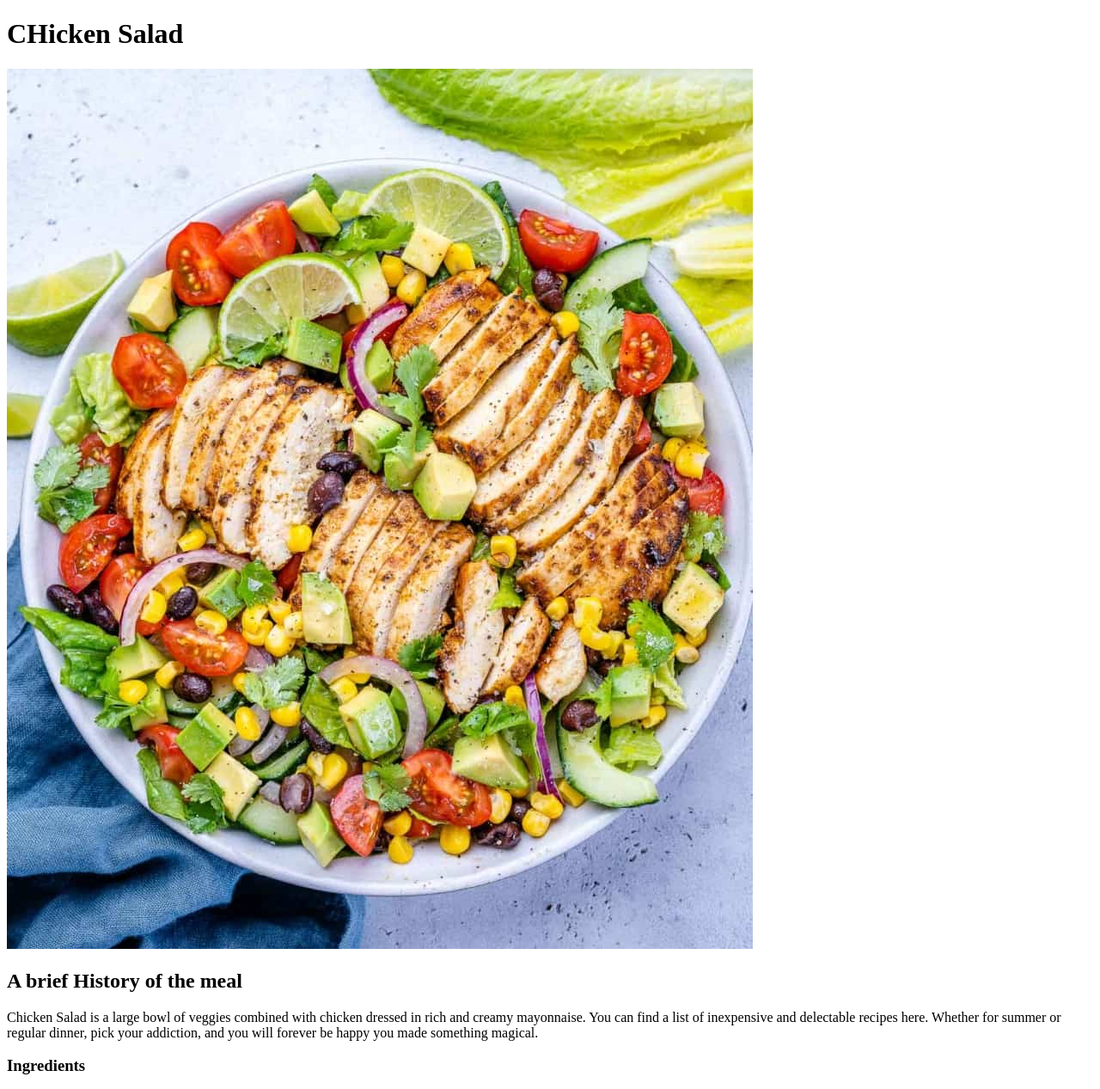
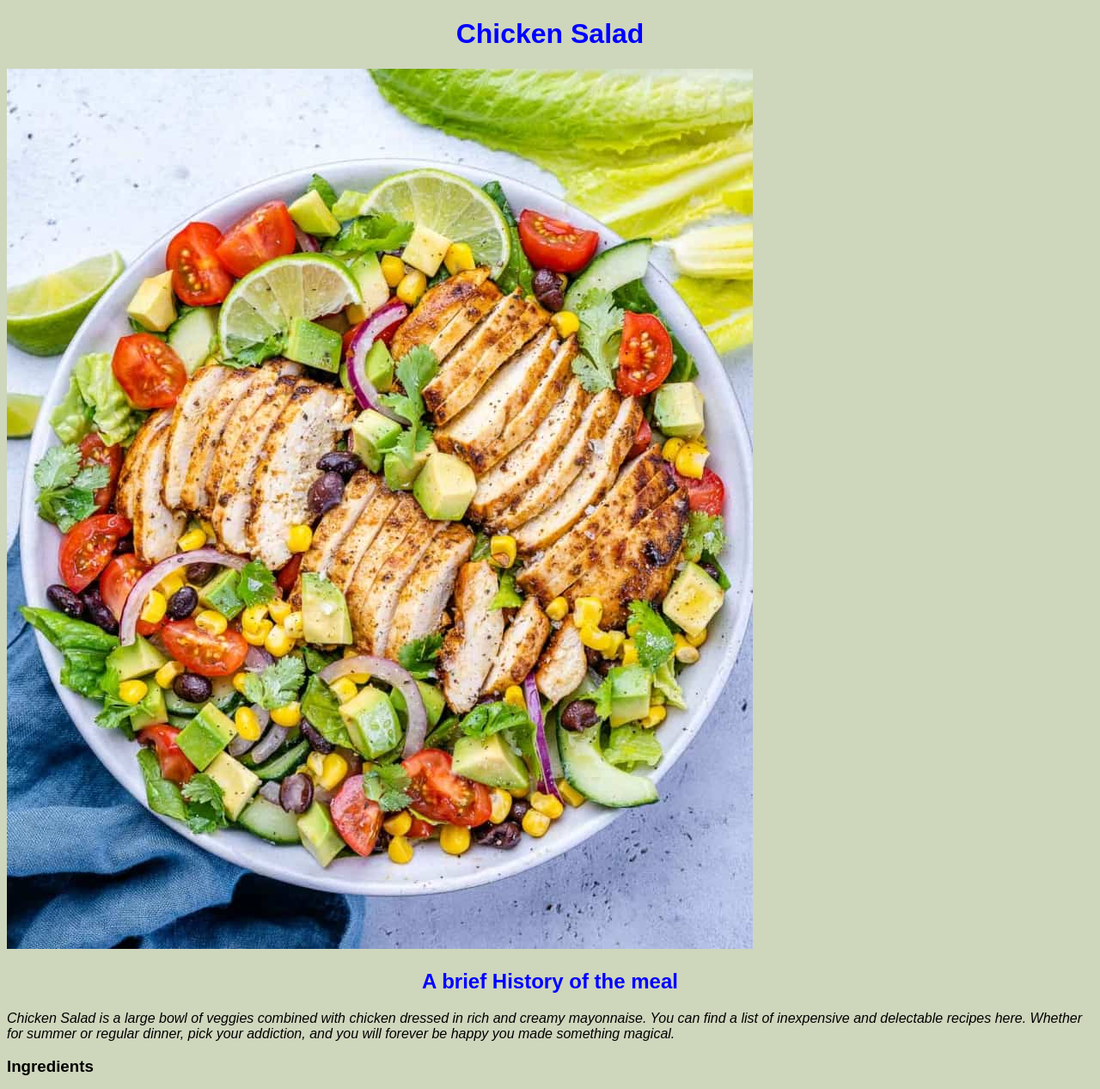
Before and after one commit to knyinaku/Odin-recipes, a plain HTML site: page recipes/chickensalad.html in a window 1280 px wide. Shown: the top 1267 px of the page at 86% size. Drawn offline with Linux system fonts and the light colour scheme.

Commit message:
updated html file

```diff
--- a/recipes/chickensalad.html
+++ b/recipes/chickensalad.html
@@ -5,15 +5,16 @@
     <meta http-equiv="X-UA-Compatible" content="IE=edge">
     <meta name="viewport" content="width=device-width, initial-scale=1.0">
     <title>CHicken salad recipe</title>
+    <link rel="stylesheet" href="/style.css">
 </head>
-<body>
-    <h1>CHicken Salad</h1>
+<body class="style">
+    <h1 class="head">Chicken Salad</h1>
     <img src="../images/chicken-salad.jpg" alt="Chicken salad image">
 
     <h2>A brief History of the meal</h2>
-    <p>Chicken Salad is a large bowl of veggies combined with chicken dressed in rich and creamy mayonnaise.
+    <p><i>Chicken Salad is a large bowl of veggies combined with chicken dressed in rich and creamy mayonnaise.
        You can find a list of inexpensive and delectable recipes here. Whether for summer or regular dinner,
-       pick your addiction, and you will forever be happy you made something magical.
+       pick your addiction, and you will forever be happy you made something magical.</i>
     </p>
 
     <h3>Ingredients</h3>
```
